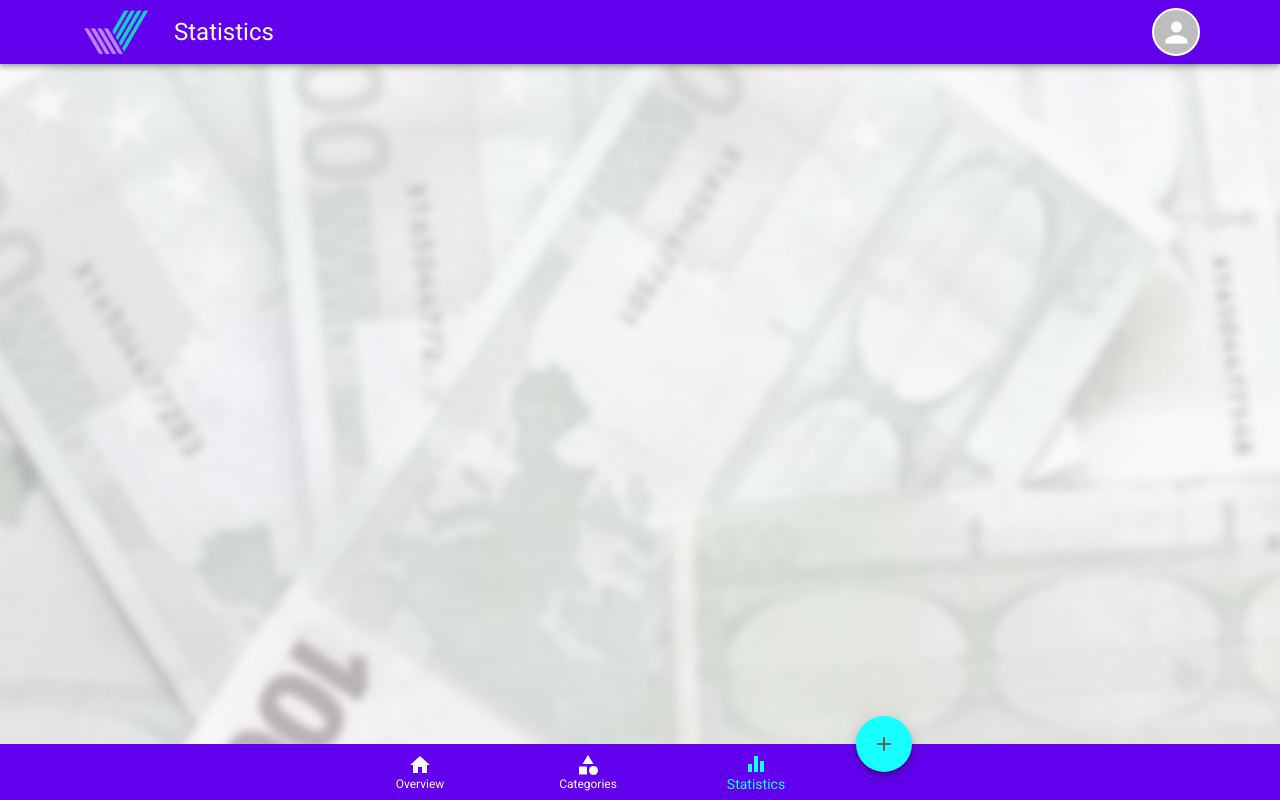
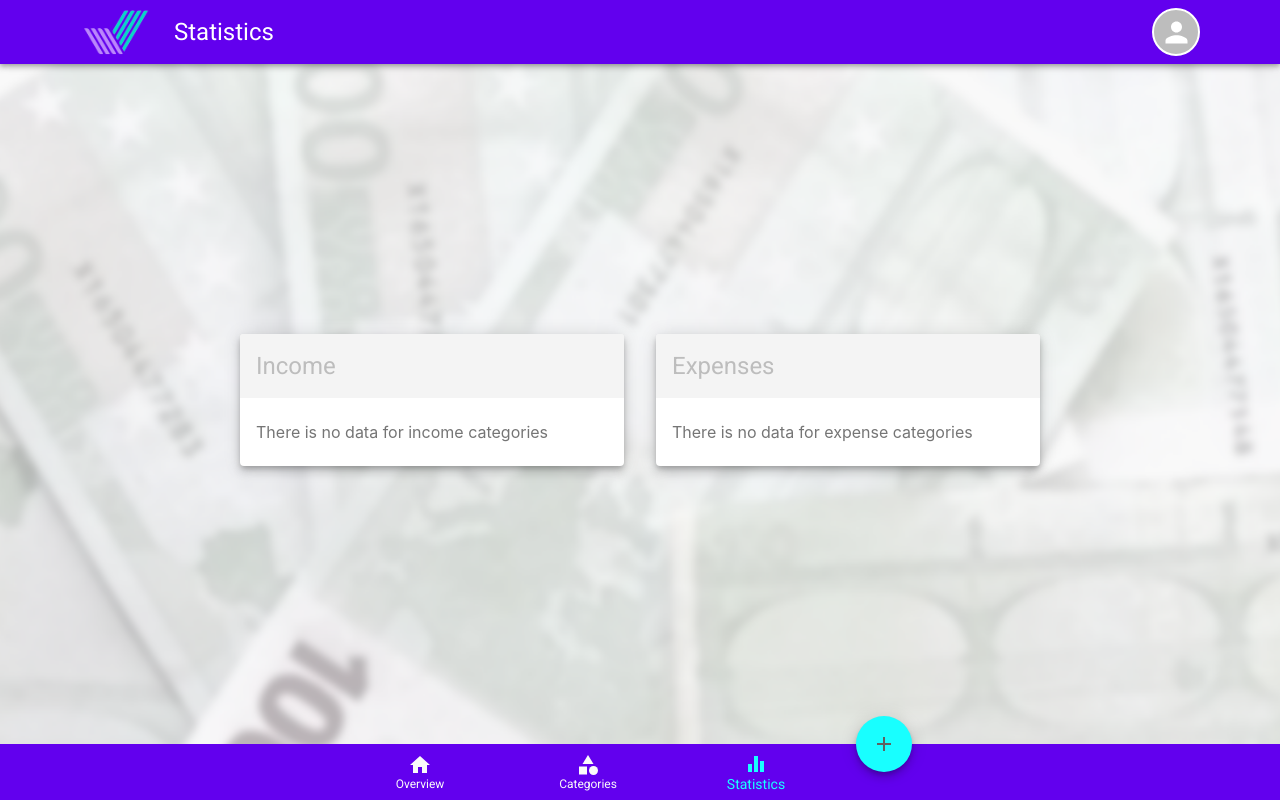
Before and after one commit to daniela-damjanoska/Project03-React.js-MUI--CoinTracker, a React (Create React App) app: page /statistics in a window 1280 px wide. Built offline with nearby package versions, Linux system fonts and the light colour scheme.

Commit message:
income and expenses charts solved, some code improving

```diff
--- a/package.json
+++ b/package.json
@@ -10,8 +10,10 @@
         "@testing-library/jest-dom": "^5.16.2",
         "@testing-library/react": "^12.1.2",
         "@testing-library/user-event": "^13.5.0",
+        "chart.js": "^3.7.1",
         "date-fns": "^2.28.0",
         "react": "^17.0.2",
+        "react-chartjs-2": "^4.0.1",
         "react-dom": "^17.0.2",
         "react-router-dom": "^6.2.1",
         "react-scripts": "5.0.0",
--- /dev/null
+++ b/src/Components/CategoriesChart.jsx
@@ -0,0 +1,75 @@
+import React from 'react';
+
+import {
+    Chart as ChartJS,
+    CategoryScale,
+    LinearScale,
+    BarElement,
+    Tooltip,
+    Legend,
+} from 'chart.js';
+
+import { Bar } from 'react-chartjs-2';
+
+import Typography from '@mui/material/Typography';
+
+ChartJS.register(CategoryScale, LinearScale, BarElement, Tooltip, Legend);
+
+export default function CategoriesChart({
+    array,
+    backgroundColor,
+    borderColor,
+    hoverBackgroundColor,
+    type,
+}) {
+    const labels = [];
+    const chartData = [];
+
+    if (array) {
+        array.forEach(category => {
+            labels.push(category.name);
+            chartData.push(parseInt(category.entriesAmount));
+        });
+    }
+
+    const options = {
+        indexAxis: 'y',
+        elements: {
+            bar: {
+                backgroundColor,
+                borderColor,
+                borderWidth: 1,
+                hoverBackgroundColor,
+            },
+        },
+        responsive: true,
+        labels,
+    };
+
+    const chartSet = {
+        labels,
+        datasets: [
+            {
+                label: 'Amount',
+                data: chartData,
+            },
+        ],
+    };
+
+    return (
+        <>
+            {array?.length ? (
+                <Bar data={chartSet} options={options} />
+            ) : (
+                <Typography
+                    variant="body"
+                    component="p"
+                    padding={2}
+                    color="secondary"
+                >
+                    There is no data for {type} categories
+                </Typography>
+            )}
+        </>
+    );
+}
--- /dev/null
+++ b/src/Components/ExpensesChart.jsx
@@ -0,0 +1,27 @@
+import React, { useContext } from 'react';
+import { Context } from '../Context/Context';
+
+import IncomeAndExpenseWrapper from './IncomeAndExpenseWrapper';
+import CategoriesChart from './CategoriesChart';
+
+export default function ExpensesChart() {
+    const { filteredExpenseCategories } = useContext(Context);
+
+    return (
+        <IncomeAndExpenseWrapper
+            title="Expenses"
+            customTopMarginMob={0}
+            customBottomMarginMob={5}
+            customLeftMarginPC={4}
+            customLeftMarginMob={0}
+        >
+            <CategoriesChart
+                array={filteredExpenseCategories}
+                backgroundColor="rgba(0,128,0,0.2)"
+                borderColor="rgba(0,128,0,1)"
+                hoverBackgroundColor="rgba(0,128,0,0.4)"
+                type="expense"
+            />
+        </IncomeAndExpenseWrapper>
+    );
+}
--- a/src/Components/IncomeCategories.jsx
+++ b/src/Components/IncomeCategories.jsx
@@ -36,6 +36,21 @@ export default function IncomeCategories() {
                             />
                             <ListItemText
                                 primary={
+                                    category.entriesAmount > 0
+                                        ? `${category.entriesAmount}/`
+                                        : ''
+                                }
+                                primaryTypographyProps={{
+                                    color: 'secondary.dark',
+                                    textAlign: 'right',
+                                    fontSize: '22px',
+                                }}
+                                sx={{
+                                    width: 'fit-content',
+                                }}
+                            />
+                            <ListItemText
+                                primary={
                                     category.budget === 0 ||
                                     category.budget === ''
                                         ? 'no limit'
@@ -49,12 +64,7 @@ export default function IncomeCategories() {
                                             : '22px',
                                     color: 'secondary.dark',
                                     textAlign: 'right',
-                                }}
-                            />
-                            <ListItemText
-                                primary={category.entriesArr}
-                                primaryTypographyProps={{
-                                    color: 'secondary.dark',
+                                    width: 'fit-content',
                                 }}
                             />
                         </ListItemButton>
--- /dev/null
+++ b/src/Components/IncomeChart.jsx
@@ -0,0 +1,27 @@
+import React, { useContext } from 'react';
+import { Context } from '../Context/Context';
+
+import IncomeAndExpenseWrapper from './IncomeAndExpenseWrapper';
+import CategoriesChart from '../Components/CategoriesChart';
+
+export default function IncomeChart() {
+    const { filteredIncomeCategories } = useContext(Context);
+
+    return (
+        <IncomeAndExpenseWrapper
+            title="Income"
+            customTopMarginMob={0}
+            customBottomMarginMob={5}
+            customLeftMarginPC={0}
+            customLeftMarginMob={0}
+        >
+            <CategoriesChart
+                array={filteredIncomeCategories}
+                backgroundColor="rgba(255,99,132,0.2)"
+                borderColor="rgba(255,99,132,1)"
+                hoverBackgroundColor="rgba(255,99,132,0.4)"
+                type="income"
+            />
+        </IncomeAndExpenseWrapper>
+    );
+}
--- a/src/Context/Context.jsx
+++ b/src/Context/Context.jsx
@@ -9,7 +9,6 @@ export const Provider = ({ children }) => {
     const [entries, setEntries] = useState([]);
     const [categoryId, setCategoryId] = useState('');
     const [categoryIcon, setCategoryIcon] = useState('');
-    // const [calcSum, setCalcSum] = useState('');
 
     useEffect(() => {
         const categoriesFromLS = localStorage.getItem('categories'),
@@ -62,7 +61,6 @@ export const Provider = ({ children }) => {
         setEntries([
             {
                 ...entry,
-                categoryIcon,
                 id: new Date().valueOf(),
                 categoryId,
                 icon: categoryIcon,
@@ -100,19 +98,18 @@ export const Provider = ({ children }) => {
         setEntries(updated);
     };
 
-    // make a sum of the income
-    // let sum = 0;
-    // const makeSum = num => (sum += num);
+    //make a sum of the entries amount for each category
+    if (entries) {
+        filteredEnabledCategories.forEach(category => {
+            const totalAmount = entries.reduce((accumulation, entry) => {
+                if (entry.categoryId === category.id) {
+                    return accumulation + parseInt(entry.amount);
+                } else {
+                    return accumulation;
+                }
+            }, 0);
 
-    if (entries.length > 0) {
-        categories.forEach(el => {
-            const filteredEntriesForSum = entries.filter(
-                entry => el.id === entry.categoryId
-            );
-
-            el.entriesArr = filteredEntriesForSum.map(el => el.amount);
-
-            localStorage.setItem('categories', JSON.stringify(categories));
+            category.entriesAmount = totalAmount;
         });
     }
 
--- a/src/Pages/Statistics.jsx
+++ b/src/Pages/Statistics.jsx
@@ -1,13 +1,30 @@
 import React from 'react';
 
 import Header from '../Components/Header';
+import IncomeChart from '../Components/IncomeChart';
+import ExpensesChart from '../Components/ExpensesChart';
 import Navigation from '../Components/Navigation';
 
+import Container from '@mui/material/Container';
+import useMediaQuery from '@mui/material/useMediaQuery';
+
 export default function Statistics() {
+    const matches = useMediaQuery('(min-width:601px)');
+
     return (
-        <>
+        <Container
+            sx={{
+                display: 'flex',
+                flexDirection: matches ? 'row' : 'column',
+                justifyContent: 'center',
+                minHeight: matches ? 'auto' : '100vh',
+                backgroundColor: matches ? 'transparent' : 'white',
+            }}
+        >
             <Header title="Statistics" />
+            <IncomeChart />
+            <ExpensesChart />
             <Navigation active={2} />
-        </>
+        </Container>
     );
 }
```
Also changed, not shown: 1 other file (tests, documents, lock files or other folders).
